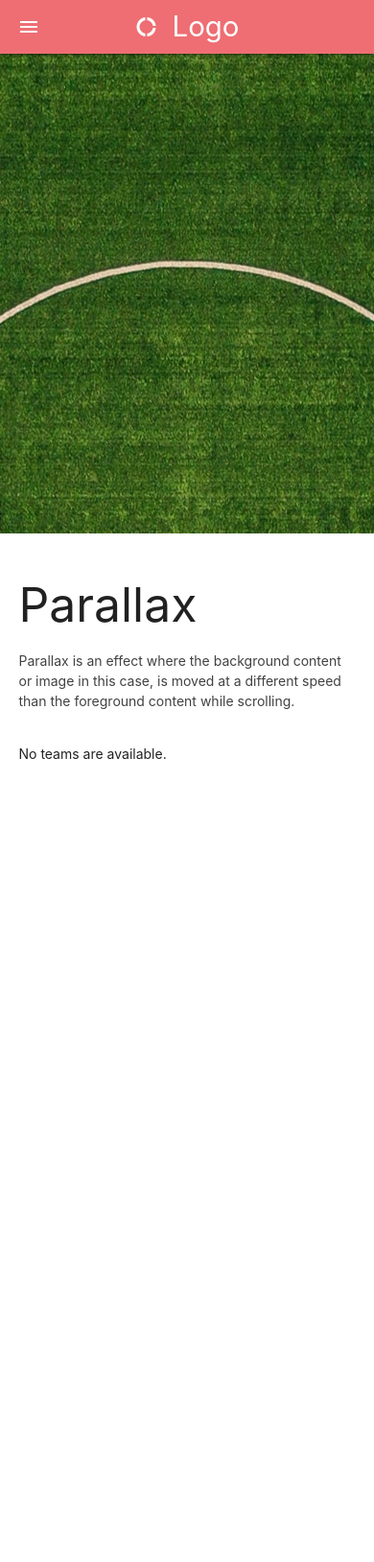
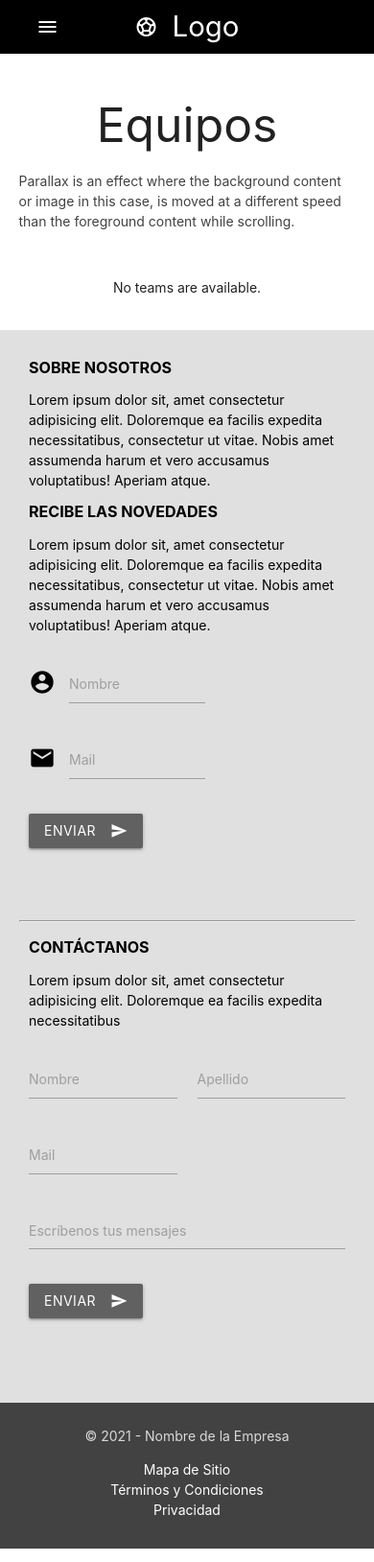
Before and after one commit to EduGro/PAP-Verano-2021, a Django app: page /teams/ in a window 390 px wide. Shown: the whole page at 96% size. Before the commit the page ends 791 px from the top, so only its background shows below. Run offline with Django 3.2, Linux system fonts and the light colour scheme; data that the repository does not hold is empty.

Commit message:
Created teams responsive

```diff
--- a/WebSite/teams/static/teams/index.js
+++ b/WebSite/teams/static/teams/index.js
@@ -1,6 +1,6 @@
 M.AutoInit();
 
-document.addEventListener('DOMContentLoaded', function() {
+document.addEventListener('DOMContentLoaded', function () {
     var elems = document.querySelectorAll('.sidenav');
     var instances = M.Sidenav.init(elems, {});
 });
--- /dev/null
+++ b/WebSite/teams/templates/footer.html
@@ -0,0 +1,86 @@
+<footer class="page-footer grey lighten-2 ">
+    <div class="container black-text">
+        <div class="row">
+            <div class="col l6  s12">
+                <h6><b>SOBRE NOSOTROS</b></h6>
+                <p>Lorem ipsum dolor sit, amet consectetur adipisicing elit. Doloremque ea facilis expedita
+                    necessitatibus, consectetur ut vitae. Nobis amet assumenda harum et vero accusamus voluptatibus!
+                    Aperiam atque.</p>
+                <h6><b>RECIBE LAS NOVEDADES</b></h6>
+                <p>Lorem ipsum dolor sit, amet consectetur adipisicing elit. Doloremque ea facilis expedita
+                    necessitatibus, consectetur ut vitae. Nobis amet assumenda harum et vero accusamus voluptatibus!
+                    Aperiam atque.</p>
+                <div class="row">
+                    <form class="col s12">
+                        <div class="row">
+                            <div class="input-field col l7 s7 ">
+                                <i class="material-icons prefix">account_circle</i>
+                                <input id="icon_prefix" type="text" class="validate">
+                                <label for="icon_prefix">Nombre</label>
+                            </div>
+                            <div class="input-field col l7 s7">
+                                <i class="material-icons prefix">email</i>
+                                <input id="icon_telephone" type="tel" class="validate">
+                                <label for="icon_telephone">Mail</label>
+                            </div>
+                            <div class="input-field col l7 s7">
+                                <button class="btn waves-effect waves-light  grey darken-2" type="submit"
+                                    name="action">Enviar
+                                    <i class="material-icons right">send</i>
+                                </button>
+                            </div>
+                        </div>
+                    </form>
+                </div>
+            </div>
+            <hr class="col s12 hide-on-large-only">
+            <div class="col l4 offset-l2 s12 black-text">
+                <h6><b>CONTÁCTANOS</b></h6>
+                <p>Lorem ipsum dolor sit, amet consectetur adipisicing elit. Doloremque ea facilis expedita
+                    necessitatibus</p>
+                <div class="row">
+                    <form class="col s12">
+                        <div class="row">
+                            <div class="input-field col s6">
+                                <input id="input_text" type="text" data-length="10">
+                                <label for="input_text">Nombre</label>
+                            </div>
+                            <div class="input-field col s6">
+                                <input id="input_text" type="text" data-length="10">
+                                <label for="input_text">Apellido</label>
+                            </div>
+                            <div class="input-field col s6">
+                                <input id="input_text" type="text" data-length="10">
+                                <label for="input_text">Mail</label>
+                            </div>
+                            <div class="input-field col s12">
+                                <textarea id="textarea2" class="materialize-textarea" data-length="120"></textarea>
+                                <label for="textarea2">Escríbenos tus mensajes</label>
+                            </div>
+                            <div class="input-field col l7 s7">
+                                <button class="btn waves-effect waves-light  grey darken-2" type="submit"
+                                    name="action">Enviar
+                                    <i class="material-icons right">send</i>
+                                </button>
+                            </div>
+                        </div>
+                    </form>
+                </div>
+            </div>
+        </div>
+    </div>
+    <div class="footer-copyright grey darken-3 text-white">
+        <div class="container text-white">
+            <p class="center">
+                © 2021 - Nombre de la Empresa
+            </p>
+            <br class="hide-on-small-only">
+            <div class="row center">
+                <a class="white-text col m4 s12" href="#!">Mapa de Sitio</a>
+                <a class="white-text col m4 s12" href="#!">Términos y Condiciones</a>
+                <a class="white-text col m4 s12" href="#!">Privacidad</a>
+            </div>
+
+        </div>
+    </div>
+</footer>
--- /dev/null
+++ b/WebSite/teams/templates/header.html
@@ -0,0 +1,22 @@
+<div class="header">
+    <nav class="black">
+        <div class="container nav-wrapper">
+            <a href="#!" class="brand-logo"><i class="material-icons">sports_soccer</i>Logo</a>
+            <a href="#" data-target="mobile-demo" class="sidenav-trigger"><i class="material-icons">menu</i></a>
+            <ul class="right hide-on-med-and-down">
+                <li><a href="sass.html">INCIO</a></li>
+                <li><a href="badges.html">EQUIPOS</a></li>
+                <li><a href="collapsible.html">CANCAHAS</a></li>
+                <li><a href="mobile.html">ARBITROS</a></li>
+                <li><a href="{% url 'admin:index' %}">LOG IN/SIGN UP</a></li>
+            </ul>
+        </div>
+    </nav>
+
+    <ul class="sidenav" id="mobile-demo">
+        <li><a href="sass.html">INCIO</a></li>
+        <li><a href="badges.html">EQUIPOS</a></li>
+        <li><a href="collapsible.html">CANCAHAS</a></li>
+        <li><a href="mobile.html">ARBITROS</a></li>
+        <li><a href="{% url 'admin:index' %}">LOG IN/SIGN UP</a></li>
+</div>
--- a/WebSite/teams/templates/teams/index.html
+++ b/WebSite/teams/templates/teams/index.html
@@ -12,44 +12,26 @@
     <!-- Compiled and minified JavaScript -->
     <script src="https://cdnjs.cloudflare.com/ajax/libs/materialize/1.0.0/js/materialize.min.js"></script>
 
-
-    <title>PAP</title>
+    <title>Equipos</title>
 </head>
 
 <body>
 
-    <nav>
-        <div class="nav-wrapper">
-            <a href="#!" class="brand-logo"><i class="material-icons">donut_large</i>Logo</a>
-            <a href="#" data-target="mobile-demo" class="sidenav-trigger"><i class="material-icons">menu</i></a>
-            <ul class="right hide-on-med-and-down">
-                <li><a href="sass.html">Sass</a></li>
-                <li><a href="badges.html">Components</a></li>
-                <li><a href="collapsible.html">Javascript</a></li>
-                <li><a href="mobile.html">Mobile</a></li>
-            </ul>
-        </div>
-    </nav>
+    {% include "header.html" %}
 
-    <ul class="sidenav" id="mobile-demo">
-        <li><a href="sass.html">Sass</a></li>
-        <li><a href="badges.html">Components</a></li>
-        <li><a href="collapsible.html">Javascript</a></li>
-        <li><a href="mobile.html">Mobile</a></li>
-    </ul>
-
-    <div class="parallax-container">
+    <!-- <div class="parallax-container">
         {% load static %}
         <div class="parallax"><img src="{% static 'teams/images/Soccer.jpg' %}"></div>
-    </div>
+    </div> -->
     <div class="section white">
         <div class="row container">
-            <h2 class="header">Parallax</h2>
+            <h2 class="header center">Equipos</h2>
             <p class="grey-text text-darken-3 lighten-3">Parallax is an effect where the background content or image in
                 this case, is moved at a different speed than the foreground content while scrolling.</p>
         </div>
 
-        <div class="container">
+        <div class="container row">
+            <div class="col l4 m6 s12 center-align">
                 {% if latest_team_list %}
                 <ul>
                     {% for team in latest_team_list %}
@@ -57,7 +39,7 @@
                         <a href="{% url 'teams:detail' team.id %}">
                             {% load responsive_images %}
                             <img class="img-responsive" src={{team.team_image}}>
-                        {{ team.team_name }}
+                            <h3 class="black-text ">{{ team.team_name }}</h3>
                         </a>
                     </li>
                     {% endfor %}
@@ -66,9 +48,11 @@
                 <p>No teams are available.</p>
                 {% endif %}
             </div>
-
+        </div>
 
         {% load static %}
         <script src="{% static 'teams/index.js' %}"></script>
 
+        {% include "footer.html" %}
+
 </body>
--- a/WebSite/teams/urls.py
+++ b/WebSite/teams/urls.py
@@ -1,9 +1,11 @@
-from django.urls import path
+from django.urls import path, re_path
 
 from . import views
+from django.contrib import admin
 
 app_name = 'teams'
 urlpatterns = [
+    re_path(r"^admin/", admin.site.urls, name="admin"),
     # ex: /teams/
     path('', views.IndexView.as_view(), name='index'),
     # ex: /teams/5/
```
Also changed, not shown: WebSite/teams/static/teams/style.css (line endings or trailing spaces), 1 other file. Lines whose indentation alone changed are shown as unchanged.
